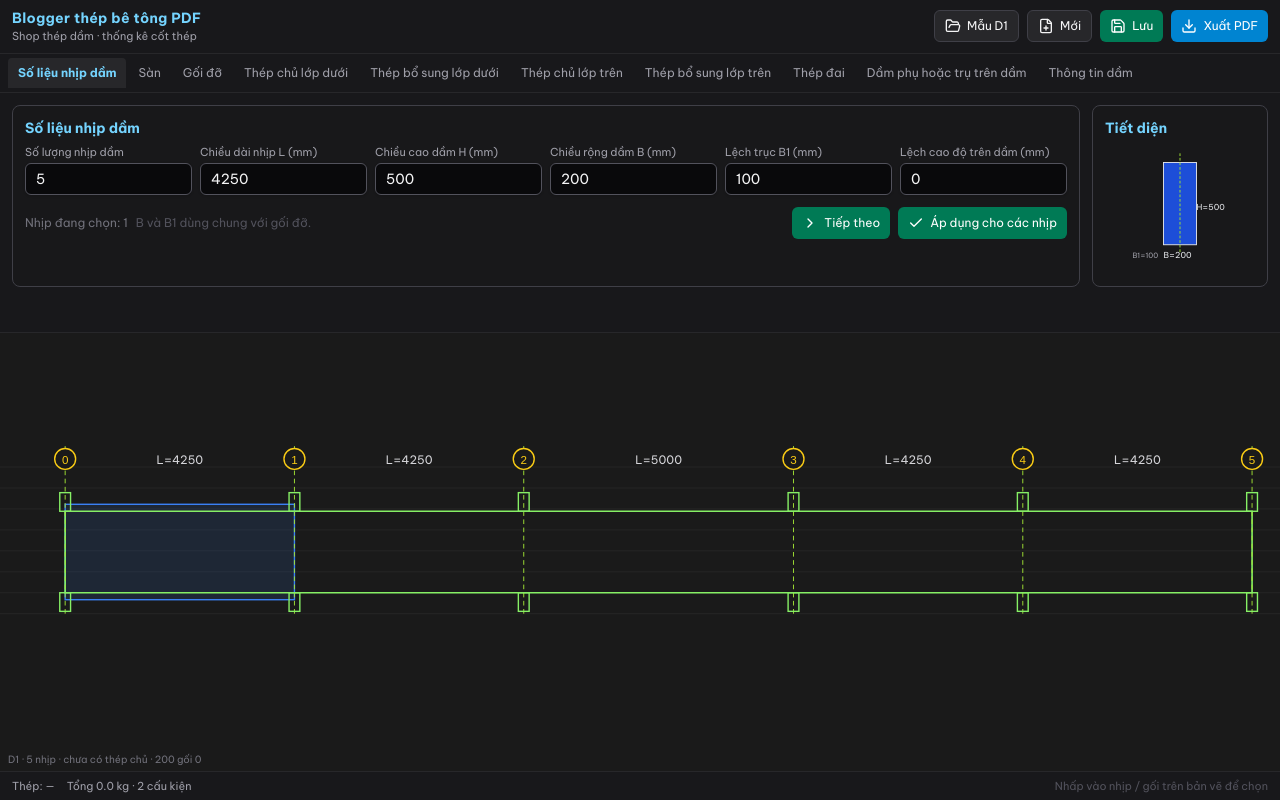
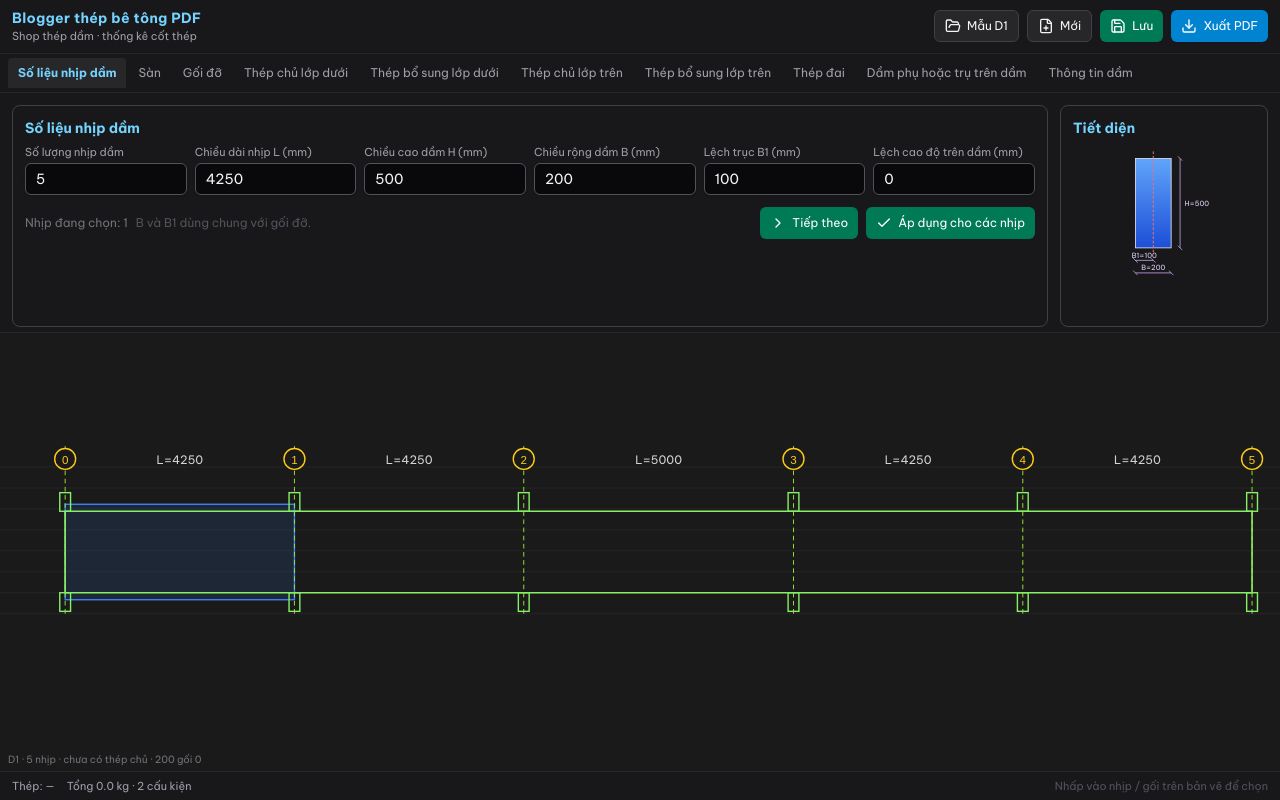
Before and after one commit to ntgiahuy/dam, a Next.js app: page / in a window 1280 px wide. Built offline with nearby package versions, Linux system fonts and the light colour scheme.

Commit message:
Redraw typical section with live H, B, B1 dimensions

```diff
--- a/components/beam/BeamApp.tsx
+++ b/components/beam/BeamApp.tsx
@@ -19,6 +19,7 @@ import { Input } from "@/components/ui/input";
 import { Select } from "@/components/ui/select";
 import { BeamPreview } from "@/components/beam/BeamPreview";
 import { ExtraShapeSketch } from "@/components/beam/ExtraShapeSketch";
+import { SectionSketch } from "@/components/beam/SectionSketch";
 import { SupportSketch } from "@/components/beam/SupportSketch";
 import {
   applySpanParams,
@@ -381,7 +382,7 @@ export function BeamApp() {
                   </div>
                 </div>
               </Panel>
-              <SectionSketch B={span.B} B1={span.B1} H={span.H} />
+              <SectionSketch span={span} />
             </div>
           )}
 
@@ -453,7 +454,7 @@ export function BeamApp() {
                   </div>
                 </div>
               </Panel>
-              <SectionSketch B={span.B} B1={span.B1} H={span.H} slab />
+              <SectionSketch span={span} />
             </div>
           )}
 
@@ -802,53 +803,6 @@ export function BeamApp() {
         <span className="ml-auto text-zinc-600">Nhấp vào nhịp / gối trên bản vẽ để chọn</span>
       </footer>
     </div>
-  );
-}
-
-function SectionSketch({
-  B,
-  B1,
-  H,
-  slab,
-}: {
-  B: number;
-  B1: number;
-  H: number;
-  slab?: boolean;
-}) {
-  const width = Math.max(B || 200, 1);
-  const leftToAxis = Number.isFinite(B1) ? B1 : width / 2;
-  const boxW = 36;
-  const boxX = 42;
-  const boxY = 18;
-  const boxH = 90;
-  const axisX = boxX + (leftToAxis / width) * boxW;
-
-  return (
-    <Panel title="Tiết diện" className="w-44 shrink-0">
-      <svg viewBox="0 0 120 140" className="h-32 w-full">
-        {slab && <rect x={58} y={18} width={50} height={14} fill="#93c5fd" stroke="#e5e7eb" />}
-        <rect x={boxX} y={boxY} width={boxW} height={boxH} fill="#1d4ed8" stroke="#e5e7eb" />
-        <line
-          x1={axisX}
-          y1={8}
-          x2={axisX}
-          y2={boxY + boxH + 8}
-          stroke="#a3e635"
-          strokeDasharray="3 2"
-          strokeWidth={1}
-        />
-        <text x={78} y={70} fill="#e5e7eb" fontSize={9}>
-          H={H}
-        </text>
-        <text x={42} y={122} fill="#e5e7eb" fontSize={9}>
-          B={B}
-        </text>
-        <text x={8} y={122} fill="#a1a1aa" fontSize={8}>
-          B1={B1}
-        </text>
-      </svg>
-    </Panel>
   );
 }
 
--- /dev/null
+++ b/components/beam/SectionSketch.tsx
@@ -0,0 +1,139 @@
+"use client";
+
+import { Panel } from "@/components/ui/field";
+import type { Span } from "@/lib/types";
+
+function DimH({
+  x1,
+  x2,
+  y,
+  label,
+}: {
+  x1: number;
+  x2: number;
+  y: number;
+  label: string;
+}) {
+  const a = Math.min(x1, x2);
+  const b = Math.max(x1, x2);
+  const mid = (a + b) / 2;
+  const span = b - a;
+  return (
+    <g stroke="#d8b4fe" fill="#e9d5ff" strokeWidth={0.8}>
+      {span > 4 && <line x1={a} y1={y} x2={b} y2={y} />}
+      <line x1={a - 2.5} y1={y - 2.5} x2={a + 2.5} y2={y + 2.5} />
+      {span > 4 && <line x1={b - 2.5} y1={y - 2.5} x2={b + 2.5} y2={y + 2.5} />}
+      <text x={span > 10 ? mid : a - 4} y={y - 3} textAnchor={span > 10 ? "middle" : "end"} fontSize={8} stroke="none">
+        {label}
+      </text>
+    </g>
+  );
+}
+
+function DimV({
+  x,
+  y1,
+  y2,
+  label,
+}: {
+  x: number;
+  y1: number;
+  y2: number;
+  label: string;
+}) {
+  const a = Math.min(y1, y2);
+  const b = Math.max(y1, y2);
+  return (
+    <g stroke="#d8b4fe" fill="#e9d5ff" strokeWidth={0.8}>
+      <line x1={x} y1={a} x2={x} y2={b} />
+      <line x1={x - 2.5} y1={a - 2.5} x2={x + 2.5} y2={a + 2.5} />
+      <line x1={x - 2.5} y1={b - 2.5} x2={x + 2.5} y2={b + 2.5} />
+      <text x={x + 5} y={(a + b) / 2 + 3} fontSize={8} stroke="none">
+        {label}
+      </text>
+    </g>
+  );
+}
+
+export function SectionSketch({ span }: { span: Span }) {
+  const B = Math.max(span.B || 1, 1);
+  const H = Math.max(span.H || 1, 1);
+  const B1 = Number.isFinite(span.B1) ? Math.max(0, span.B1) : B / 2;
+  const t = span.slabType ?? 0;
+  const leftOver = t === 1 || t === 2 ? Math.max(span.Hl || 0, 0) : 0;
+  const rightOver = t === 1 || t === 3 ? Math.max(span.Hr || 0, 0) : 0;
+  const leftTh = leftOver > 0 ? Math.max(span.Hsl || 80, 20) : 0;
+  const rightTh = rightOver > 0 ? Math.max(span.Hsr || 80, 20) : 0;
+
+  const totalW = leftOver + B + rightOver;
+  const innerW = 108;
+  const innerH = 100;
+  const scale = Math.min(innerW / totalW, innerH / H);
+  const ox = 18 + (innerW - totalW * scale) / 2;
+  const oy = 14;
+  const stemX = ox + leftOver * scale;
+  const stemY = oy;
+  const stemW = B * scale;
+  const stemH = H * scale;
+  const axisX = stemX + Math.min(B1, B) * scale;
+  const leftX = ox;
+  const rightX = stemX + stemW;
+  const slabTop = oy;
+  const bot = stemY + stemH;
+
+  return (
+    <Panel title="Tiết diện" className="w-52 shrink-0">
+      <svg viewBox="0 0 168 188" className="h-[168px] w-full">
+        <defs>
+          <linearGradient id={`secFill-${span.id}`} x1="0" y1="0" x2="0" y2="1">
+            <stop offset="0%" stopColor="#60a5fa" />
+            <stop offset="100%" stopColor="#1d4ed8" />
+          </linearGradient>
+        </defs>
+        {leftOver > 0 && (
+          <rect
+            x={leftX}
+            y={slabTop}
+            width={leftOver * scale + stemW * 0.02}
+            height={leftTh * scale}
+            fill={`url(#secFill-${span.id})`}
+            stroke="#e5e7eb"
+            strokeWidth={0.8}
+          />
+        )}
+        {rightOver > 0 && (
+          <rect
+            x={rightX - stemW * 0.02}
+            y={slabTop}
+            width={rightOver * scale + stemW * 0.02}
+            height={rightTh * scale}
+            fill={`url(#secFill-${span.id})`}
+            stroke="#e5e7eb"
+            strokeWidth={0.8}
+          />
+        )}
+        <rect
+          x={stemX}
+          y={stemY}
+          width={stemW}
+          height={stemH}
+          fill={`url(#secFill-${span.id})`}
+          stroke="#e5e7eb"
+          strokeWidth={0.9}
+        />
+        <line
+          x1={axisX}
+          y1={oy - 8}
+          x2={axisX}
+          y2={bot + 6}
+          stroke="#f87171"
+          strokeDasharray="3 2"
+          strokeWidth={1.1}
+        />
+        <DimV x={Math.max(rightX, ox + totalW * scale) + 10} y1={oy} y2={bot} label={`H=${Math.round(H)}`} />
+        <DimH x1={stemX} x2={stemX + stemW} y={bot + 28} label={`B=${Math.round(B)}`} />
+        <DimH x1={stemX} x2={axisX} y={bot + 14} label={`B1=${Math.round(B1)}`} />
+      </svg>
+    </Panel>
+  );
+}
```
Also changed, not shown: 12 other files (tests, documents, lock files or other folders).
